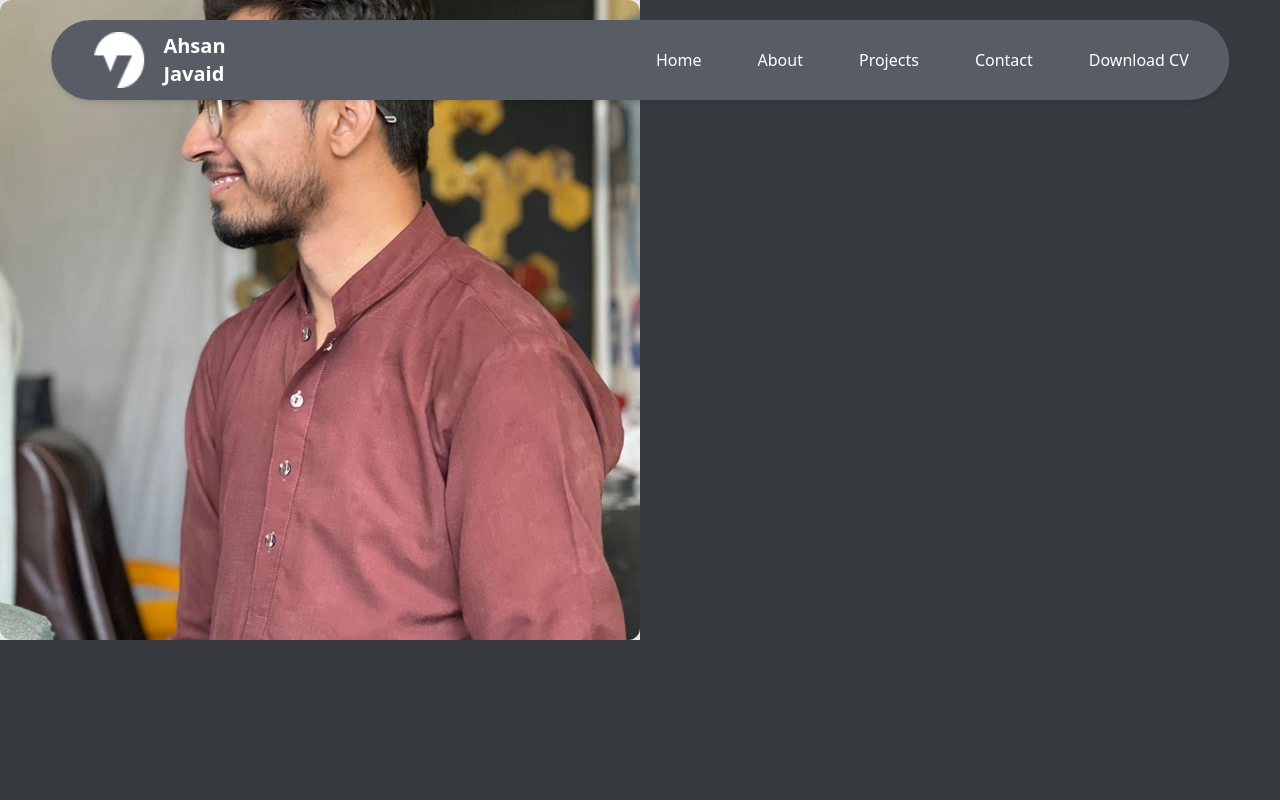
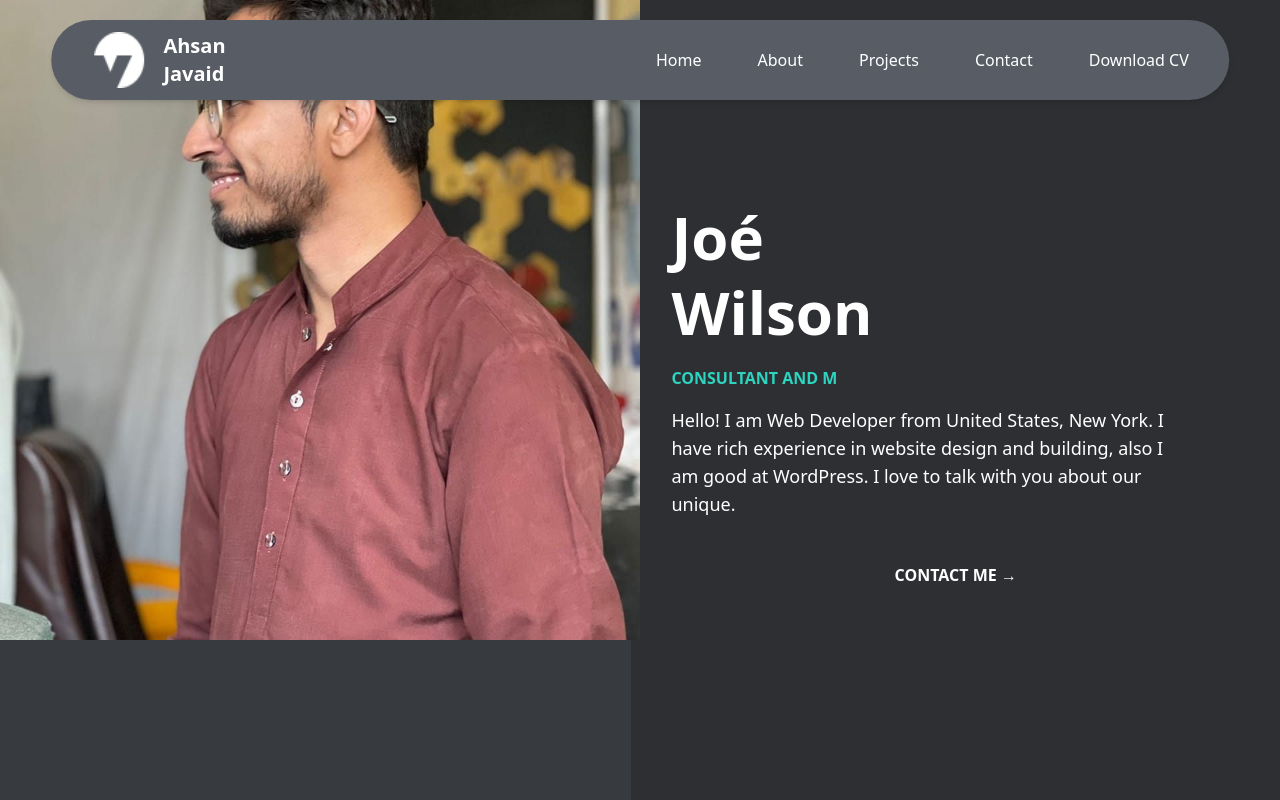
Before and after one commit to ehsanjavaid/React-Portfolio, a React (Vite) app: page / in a window 1280 px wide. Shown: the top 800 px of the page. Built offline with nearby package versions, Linux system fonts and the light colour scheme.

Commit message:
hero section fix

```diff
--- a/src/components/Leftimage.tsx
+++ b/src/components/Leftimage.tsx
@@ -1,7 +1,7 @@
 const LeftImage = () => {
   return (
     <div className="w-1/2 fixed top-0 left-0 bg-gray-200 z-0">
-      <img src="/src/assets/ahsanjavaid.jpg" alt="Profile" className="rounded-xl max-h-[80%]" />
+      <img src="/src/assets/ahsanjavaid.jpg" alt="Profile" className=" max-h-[80%]" />
     </div>
   );
 };
--- a/src/components/Navbar.tsx
+++ b/src/components/Navbar.tsx
@@ -5,7 +5,7 @@ const Navbar = () => {
     const [isOpen, setIsOpen] = useState(false);
 
     return (
-        <div className="w-[92%] h-screen text-white">
+        <div className="w-[92%] text-white">
             <nav className=" w-[92%] justify-between fixed top-5 left-1/2 transform -translate-x-1/2 z-50 bg-[#585D65] text-white px-6 py-3 rounded-full shadow-md flex gap-6">
                 <div className="flex w-[15%] justify-evenly">
                     <img src="/src/assets/logo.png" alt="" className="w-[50px]" />
--- a/src/components/Sidebar.tsx
+++ b/src/components/Sidebar.tsx
@@ -1,7 +1,7 @@
 // src/components/HeroText.tsx
 const HeroText = () => {
   return (
-    <div className="ml-[33.33%] min-h-screen bg-[#2d2f33] text-white flex flex-col justify-center px-10">
+    <div className="ml-[49.33%] min-h-screen bg-[#2d2f33] text-white flex flex-col justify-center px-10">
       <h1 className="text-6xl font-bold leading-tight">Joé<br />Wilson</h1>
       <p className="text-teal-400 mt-4 font-semibold">CONSULTANT AND M</p>
       <p className="mt-4 text-lg max-w-lg">
```
